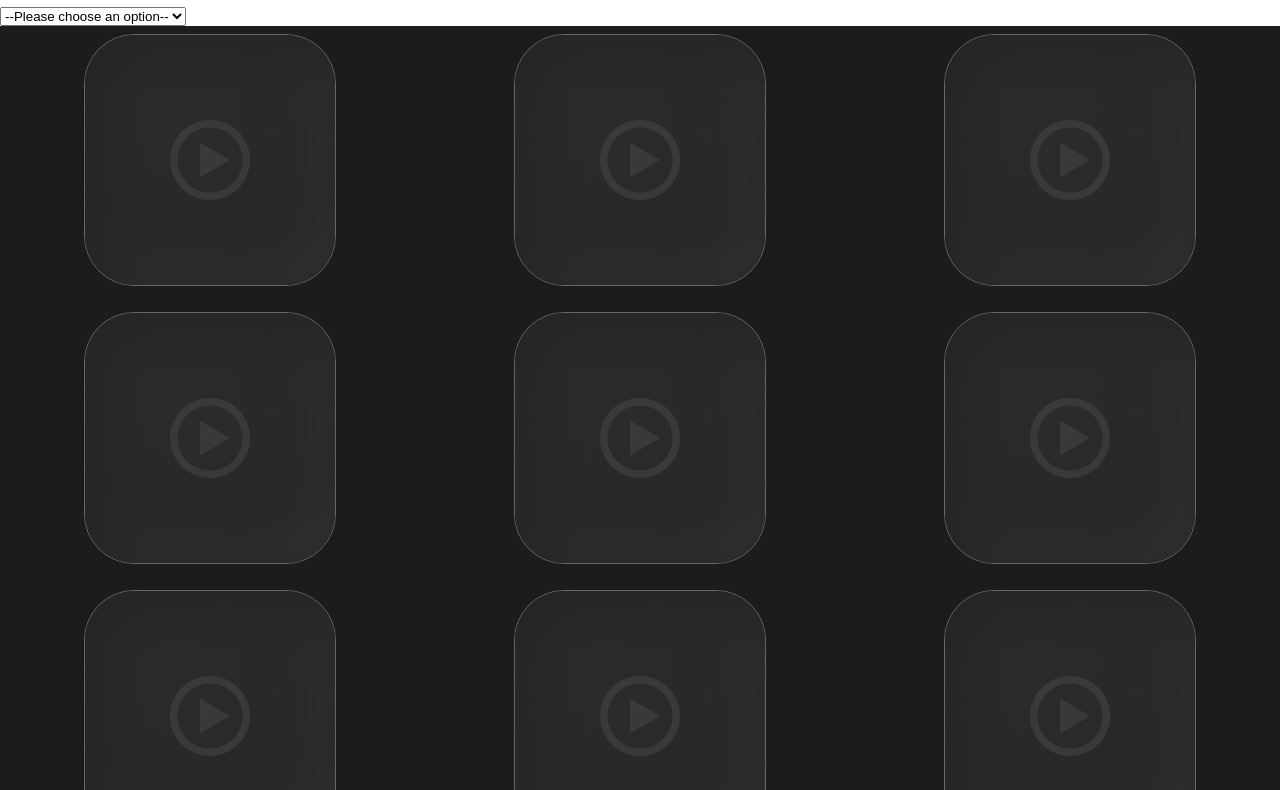
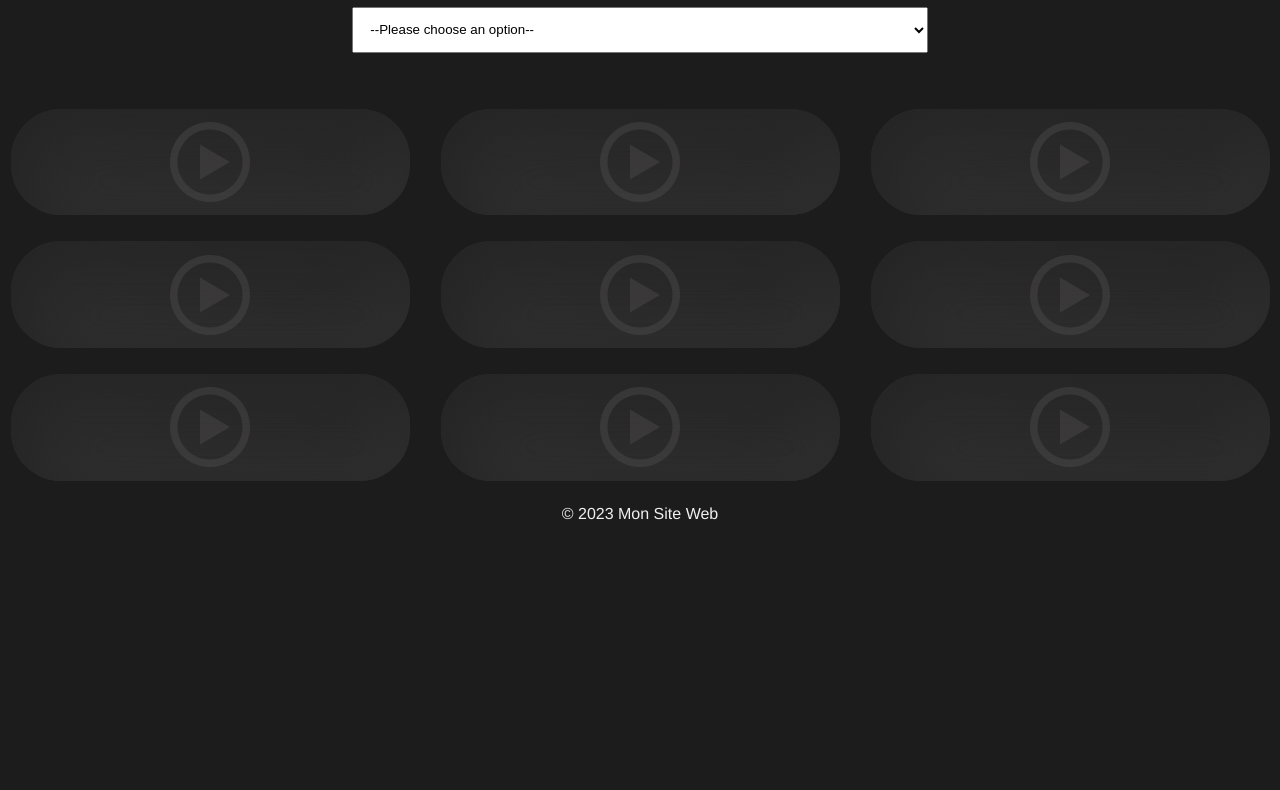
Before and after one commit to alban-coeurvaillant/Sound-board, a website: page index.html in a window 1280 px wide. Shown: the part 73-863 px from the top of the page. After the commit the page ends 821 px from the top, so only its background shows below. Drawn offline with nearby package versions, Linux system fonts and the light colour scheme; files whose address does not match are found by name.

Commit message:
Update styling files

```diff
--- a/style.scss
+++ b/style.scss
@@ -145,9 +145,9 @@
 
 }
 %debug {
-    background-color: var(--debug-bg-color);
-    color: var(--main-text-color);
-    border: 1px solid var(--main-text-color);
+    background-color: var(--debug-bg-color) !important;
+    color: var(--debug-bg-color) !important;
+    border: 3px solid var(--debug-bg-color) !important;
 }
 
 
@@ -198,22 +198,46 @@ box-shadow:  20px 20px 60px #3b3b3b,
 font-size: 1em * $unit;
 }
 
+section#main-buttons {
+  // @extend %debug;
+  margin-top: 3em;
+  // padding-top: 2em;
+}
 html {
+  background-color: var(--skeu-dark5);
+  color: var(--main-bg-color);
+  text-align: center;
     @extend %full-height;
     body{
         font-family: "Helvetica Neue", Arial, "Noto Sans", sans-serif, "Apple Color Emoji", "Segoe UI Emoji", "Segoe UI Symbol";
         @extend %full-height;
         margin: 0;
+        #main {
+          form {
+            select{
+              width: 100%;
+              padding: 1em;
+              max-width: 72vh;
+
+            }
+          }
+        }
+
+
         .grid {
             display: grid;
-            grid-template-columns: repeat(2, 1fr);
+            grid-template-columns: repeat(1, 1fr);
             gap: 10px;
-            background-color: var(--skeu-dark5);
-            @media (min-width: 768px) {
+            @media (min-width: 36em) {
+              // background-color: green !important;
+                grid-template-columns: repeat(2, 1fr);
+            }
+            @media (min-width: 65em) {
+              // background-color: red !important;
                 grid-template-columns: repeat(3, 1fr);
             }
             &-item {
-                border: 1px solid #676767;
+                // border: 1px solid #676767;
                 $unit : 0.5;
                 @extend %flex-align-center;
                 @include margin($unit, $unit, $unit, $unit);
@@ -221,20 +245,32 @@ html {
                 color: var(--main-text-color);
                 font-size: 30px;
                 text-align: center;
-                width: var(--size);
-                height: var(--size);
+                width: 100%;
+                // width: var(--size);
+                // height: var(--size);
+                &:nth-of-type(1),&:nth-of-type(4),&:nth-of-type(7){
+                  // @extend %debug;
+                  // justify-self: flex-end;
+                }
+                &:nth-of-type(3),&:nth-of-type(6),&:nth-of-type(9){
+                  // @extend %debug;
+                  // justify-self: flex-start;
+                }
             }
             &-item{
                 align-self: center;
                 justify-self: center;
                 border-radius: var(--radius);
+                // padding: 0  1em;
                 button {
                     border-radius: var(--radius);
                     background: linear-gradient(145deg, #2e2e2e, #272727);
                     box-shadow: inset var(--positionX) var(--positionY) var(--blur) var(--darkColor),
                     inset var(--positionXOpposite) var(--positionYOpposite) var(--blur) var(--lightColor);
-                    width: var(--size);
-                    height: var(--size);
+                    // width: var(--size);
+                    // height: var(--size);
+                    padding: 1em 0;
+                    width: 95%;
                     @extend %no-border;
                     &.is-playing {
                         outline: solid 2px var(--textColor);
@@ -261,13 +297,11 @@ html {
                         @include font-size(6);
                         color: #615d5d;
                         opacity: 0.3;
-
                     }
                     @extend %has-transition;
                 }
             }
         }
 
-
     }
 }
```
Also changed, not shown: style.css, 1 other file.
